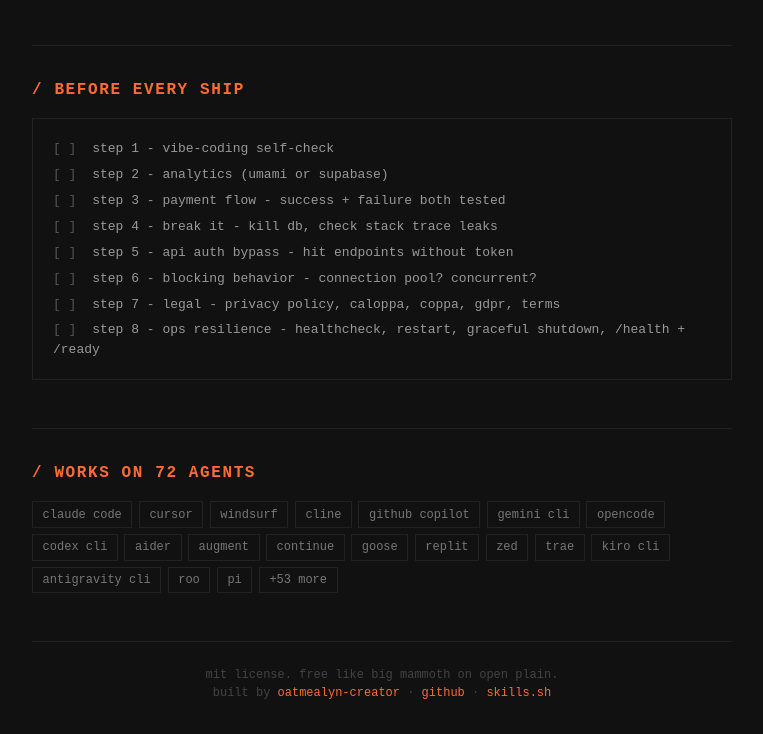
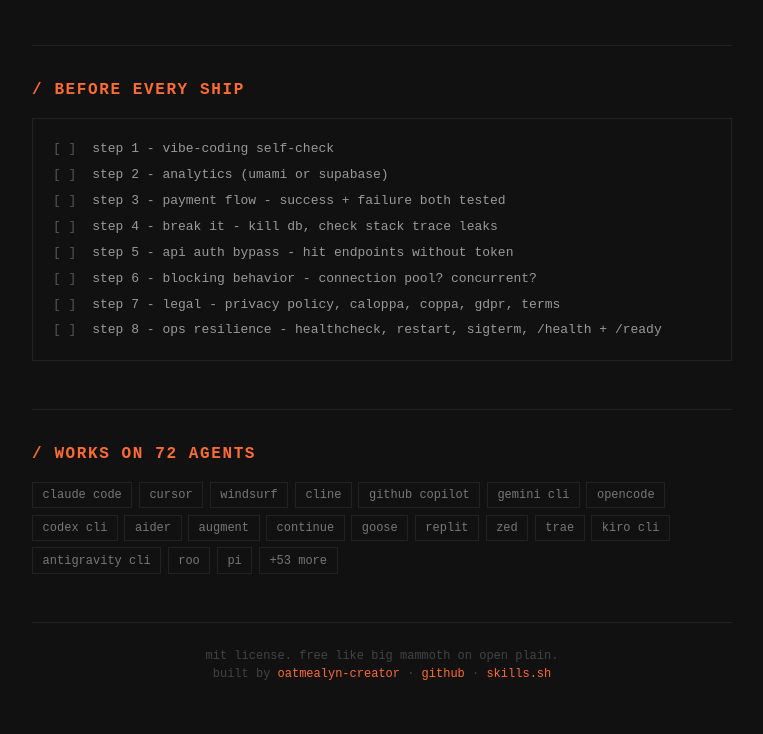
Before and after one commit to oatmealyn-creator/chungus-skills, a website: page index.html in a window 1280 px wide. Shown: the part 1688-2422 px from the top of the page, without its empty margins (258-1021 px from the left). Drawn offline with Linux system fonts and the light colour scheme.

Commit message:
Shorten step 8 text to prevent wrapping on landing page

```diff
--- a/index.html
+++ b/index.html
@@ -186,7 +186,7 @@ hr { border: none; border-top: 1px solid #222; margin: 1rem 0; }
 <div class="clist-item"><span class="x">[ ]</span> step 5 - api auth bypass - hit endpoints without token</div>
 <div class="clist-item"><span class="x">[ ]</span> step 6 - blocking behavior - connection pool? concurrent?</div>
 <div class="clist-item"><span class="x">[ ]</span> step 7 - legal - privacy policy, caloppa, coppa, gdpr, terms</div>
-<div class="clist-item"><span class="x">[ ]</span> step 8 - ops resilience - healthcheck, restart, graceful shutdown, /health + /ready</div>
+<div class="clist-item"><span class="x">[ ]</span> step 8 - ops resilience - healthcheck, restart, sigterm, /health + /ready</div>
 </div>
 </div>
 
```
